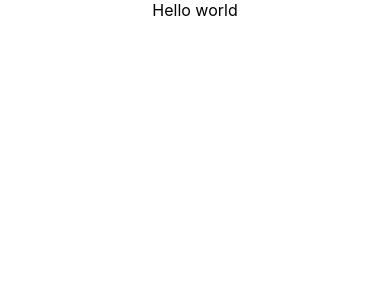
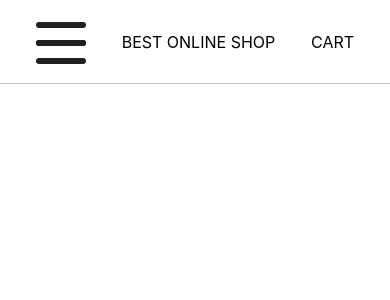
Before and after one commit to imbartek/online_shop, a React (Create React App) app in the folder front/: page / in a window 390 px wide. Shown: the top 300 px of the page. Built offline with nearby package versions, Linux system fonts and the light colour scheme.

Commit message:
created mobile navigation, added hamburger menu and animation

```diff
--- a/front/src/App.css
+++ b/front/src/App.css
@@ -1,38 +1,5 @@
-.App {
-  text-align: center;
+*{
+  margin: 0;
+  padding: 0;
+  box-sizing: border-box;
 }
-
-.App-logo {
-  height: 40vmin;
-  pointer-events: none;
-}
-
-@media (prefers-reduced-motion: no-preference) {
-  .App-logo {
-    animation: App-logo-spin infinite 20s linear;
-  }
-}
-
-.App-header {
-  background-color: #282c34;
-  min-height: 100vh;
-  display: flex;
-  flex-direction: column;
-  align-items: center;
-  justify-content: center;
-  font-size: calc(10px + 2vmin);
-  color: white;
-}
-
-.App-link {
-  color: #61dafb;
-}
-
-@keyframes App-logo-spin {
-  from {
-    transform: rotate(0deg);
-  }
-  to {
-    transform: rotate(360deg);
-  }
-}
--- a/front/src/App.js
+++ b/front/src/App.js
@@ -1,9 +1,10 @@
 import './App.css';
+import Navigation from './components/layout/nav/Navigation';
 
 function App() {
   return (
     <div className="App">
-      Hello world
+      <Navigation/>
     </div>
   );
 }
--- /dev/null
+++ b/front/src/components/layout/nav/Navigation.css
@@ -0,0 +1,10 @@
+.navigation{
+    display: flex;
+    justify-content: space-evenly;
+    align-items: center;
+    height: 10vh;
+    border-bottom: 1px solid rgba(139, 139, 139, 0.521);
+}
+.navigation li{
+    list-style: none;
+}
--- /dev/null
+++ b/front/src/components/layout/nav/Navigation.jsx
@@ -0,0 +1,17 @@
+import React from 'react';
+import './Navigation.css';
+import MenuBtn from '../../shared/buttons/MenuBtn';
+
+const Navigation = () => {
+    return (
+        <div>
+            <ul className="navigation">
+                <li><MenuBtn/></li>
+                <li>BEST ONLINE SHOP</li>
+                <li>CART</li>
+            </ul>
+        </div>
+    );
+}
+
+export default Navigation;
--- /dev/null
+++ b/front/src/components/shared/buttons/MenuBtn.css
@@ -0,0 +1,70 @@
+.menu_btn{
+    width: 50px;
+    height: 40px;
+    position: relative;
+    -webkit-transform: rotate(0deg);
+    -moz-transform: rotate(0deg);
+    -o-transform: rotate(0deg);
+    transform: rotate(0deg);
+    -webkit-transition: .5s ease-in-out;
+    -moz-transition: .5s ease-in-out;
+    -o-transition: .5s ease-in-out;
+    transition: .5s ease-in-out;
+    cursor: pointer;
+}
+.line{
+    display: block;
+    position: absolute;
+    height: 6px;
+    width: 100%;
+    background: #202020;
+    border-radius: 9px;
+    opacity: 1;
+    left: 0;
+    -webkit-transform: rotate(0deg);
+    -moz-transform: rotate(0deg);
+    -o-transform: rotate(0deg);
+    transform: rotate(0deg);
+    -webkit-transition: .25s ease-in-out;
+    -moz-transition: .25s ease-in-out;
+    -o-transition: .25s ease-in-out;
+    transition: .25s ease-in-out;
+}
+.menu_btn .line:nth-child(1) {
+    top: 0px;
+}
+
+.menu_btn .line:nth-child(2),
+.menu_btn .line:nth-child(3) {
+    top: 18px;
+}
+
+.menu_btn .line:nth-child(4) {
+    top: 36px;
+}
+
+.menu_btn.open .line:nth-child(1) {
+    top: 18px;
+    width: 0%;
+    left: 50%;
+}
+
+.menu_btn.open .line:nth-child(2) {
+    -webkit-transform: rotate(45deg);
+    -moz-transform: rotate(45deg);
+    -o-transform: rotate(45deg);
+    transform: rotate(45deg);
+}
+
+.menu_btn.open .line:nth-child(3) {
+    -webkit-transform: rotate(-45deg);
+    -moz-transform: rotate(-45deg);
+    -o-transform: rotate(-45deg);
+    transform: rotate(-45deg);
+}
+
+.menu_btn.open .line:nth-child(4) {
+    top: 18px;
+    width: 0%;
+    left: 50%;
+}
--- /dev/null
+++ b/front/src/components/shared/buttons/MenuBtn.jsx
@@ -0,0 +1,20 @@
+import React from 'react';
+import './MenuBtn.css';
+
+const MenuBtn = () => {
+
+    const handleClick = (e) => {
+        const menu = document.querySelector('.menu_btn');
+        menu.classList.toggle('open');
+    }
+    return (
+        <div className="menu_btn" onClick={handleClick}>
+            <div className="line"></div>
+            <div className="line"></div>
+            <div className="line"></div>
+            <div className="line"></div>
+        </div>
+    );
+}
+
+export default MenuBtn;
```
